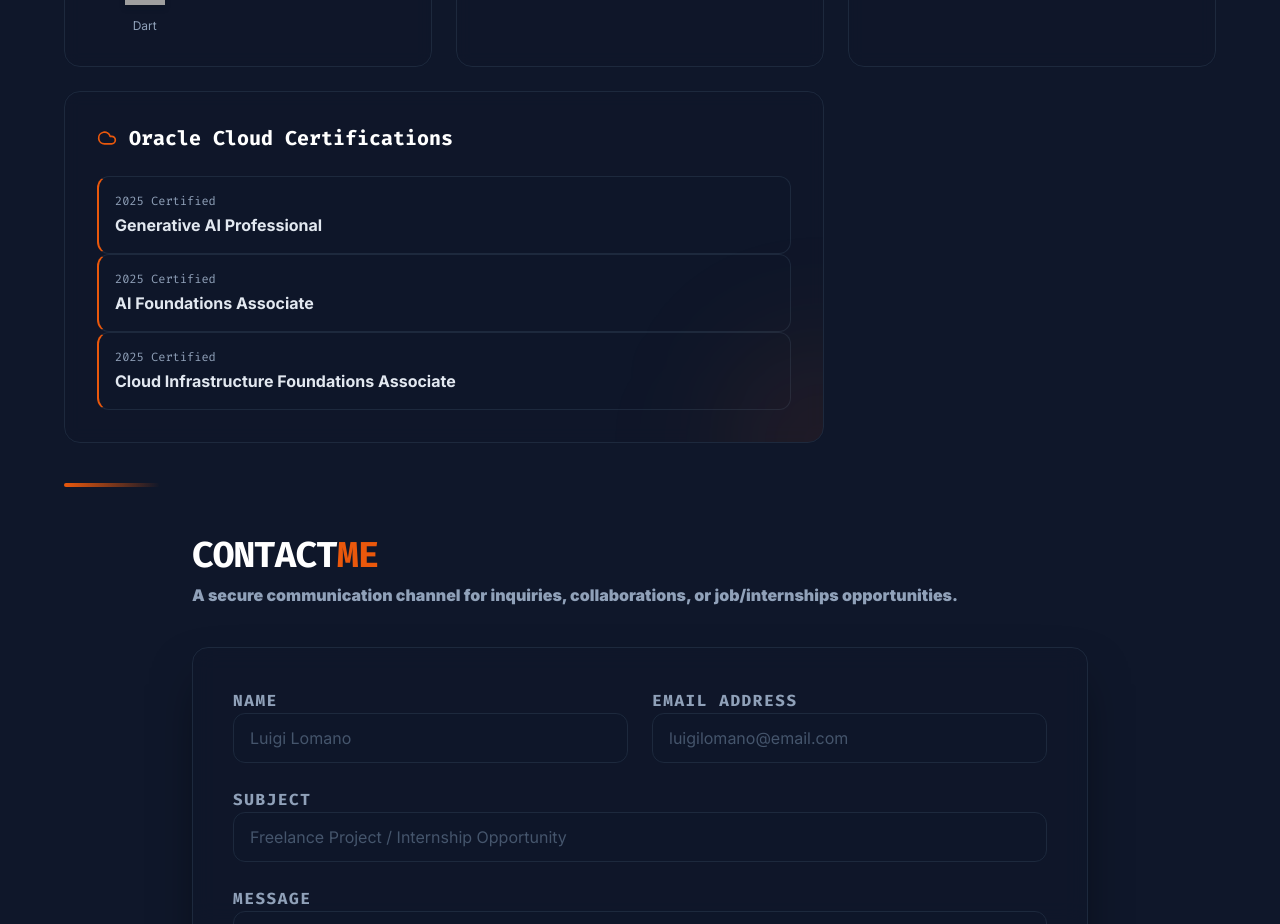
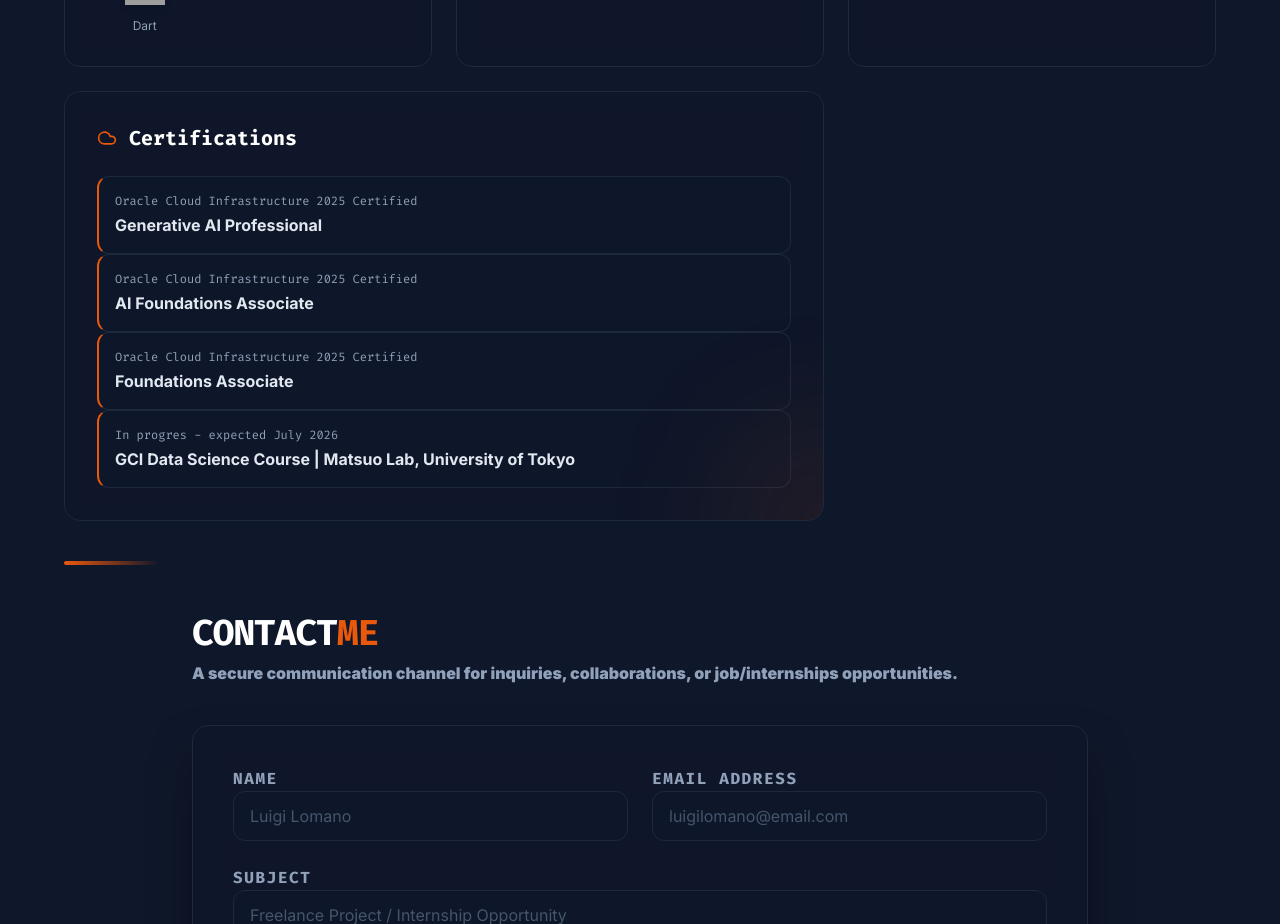
Before and after one commit to ryanmusuka/ryan_musuka_portfolio, a Next.js app: page / in a window 1280 px wide. Shown: the part 2900-3824 px from the top of the page. Built offline with nearby package versions, Linux system fonts and the light colour scheme; grey boxes are pictures that could not be loaded.

Commit message:
added GCI certification

```diff
--- a/components/TechStack.tsx
+++ b/components/TechStack.tsx
@@ -118,7 +118,7 @@
           >
             <div className="flex items-center space-x-3 mb-6">
               <Cloud className="w-5 h-5 text-accent" />
-              <h3 className="text-xl font-mono font-bold text-white">Oracle Cloud Certifications</h3>
+              <h3 className="text-xl font-mono font-bold text-white">Certifications</h3>
             </div>
 
             {/* Generative AI Prof */}
@@ -129,7 +129,7 @@
             className="group/cert flex flex-col p-4 rounded-xl bg-slate-900/50 border border-slate-800 border-l-2 border-l-accent hover:bg-accent/10 hover:border-slate-700 transition-all duration-300 cursor-pointer"
             >
             <span className="text-xs font-mono text-slate-400 mb-1 group-hover/cert:text-accent transition-colors duration-300">
-                2025 Certified
+                Oracle Cloud Infrastructure 2025 Certified
             </span>
             <span className="text-sm md:text-base font-bold text-slate-200 group-hover/cert:text-white transition-colors duration-300">
                 Generative AI Professional
@@ -144,7 +144,7 @@
             className="group/cert flex flex-col p-4 rounded-xl bg-slate-900/50 border border-slate-800 border-l-2 border-l-accent hover:bg-accent/10 hover:border-slate-700 transition-all duration-300 cursor-pointer"
             >
             <span className="text-xs font-mono text-slate-400 mb-1 group-hover/cert:text-accent transition-colors duration-300">
-                2025 Certified
+                Oracle Cloud Infrastructure 2025 Certified
             </span>
             <span className="text-sm md:text-base font-bold text-slate-200 group-hover/cert:text-white transition-colors duration-300">
                 AI Foundations Associate
@@ -159,10 +159,24 @@
             className="group/cert flex flex-col p-4 rounded-xl bg-slate-900/50 border border-slate-800 border-l-2 border-l-accent sm:col-span-2 hover:bg-accent/10 hover:border-slate-700 transition-all duration-300 cursor-pointer active:scale-95"
             >
             <span className="text-xs font-mono text-slate-400 mb-1 group-hover/cert:text-accent transition-colors duration-300">
-                2025 Certified
+                Oracle Cloud Infrastructure 2025 Certified
             </span>
             <span className="text-sm md:text-base font-bold text-slate-200 group-hover/cert:text-white transition-colors duration-300">
-                Cloud Infrastructure Foundations Associate
+                Foundations Associate
+            </span>
+            </a>
+
+            {/* GCI Data Science */}
+            <a
+            target="_blank"
+            rel="noopener noreferrer"
+            className="group/cert flex flex-col p-4 rounded-xl bg-slate-900/50 border border-slate-800 border-l-2 border-l-accent sm:col-span-2 hover:bg-accent/10 hover:border-slate-700 transition-all duration-300 cursor-pointer active:scale-95"
+            >
+            <span className="text-xs font-mono text-slate-400 mb-1 group-hover/cert:text-accent transition-colors duration-300">
+                In progres - expected July 2026
+            </span>
+            <span className="text-sm md:text-base font-bold text-slate-200 group-hover/cert:text-white transition-colors duration-300">
+                GCI Data Science Course | Matsuo Lab, University of Tokyo
             </span>
             </a>
 
```
